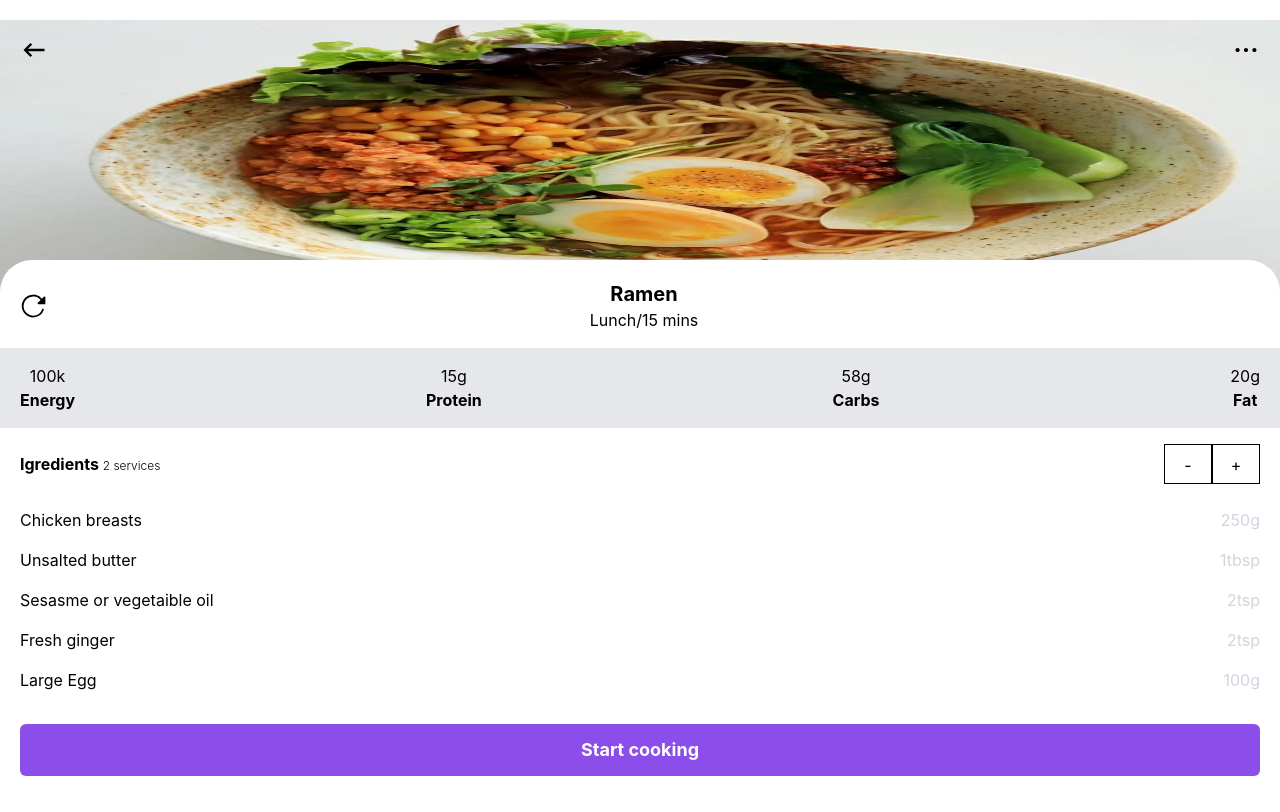
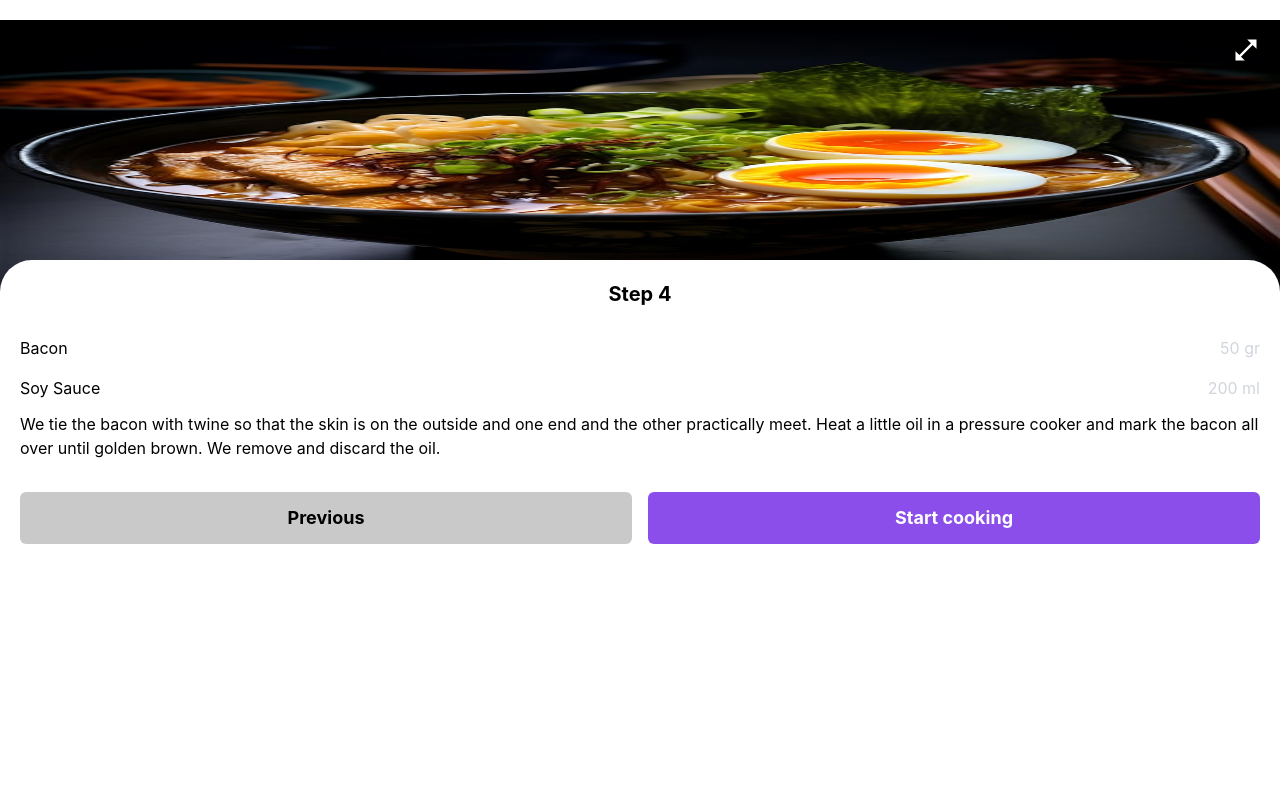
Before and after one commit to AllanFilimaoZita/Meal-Planner-App, a React (Vite) app: page / in a window 1280 px wide. Built offline with nearby package versions, Linux system fonts and the light colour scheme.

Commit message:
feat: preparetion page

```diff
--- a/src/App.jsx
+++ b/src/App.jsx
@@ -2,19 +2,20 @@ import { BrowserRouter, Routes, Route } from "react-router-dom";
 
 // import SignUp from "./pages/SignUp";
 // import Onboarding from "./pages/Onboarding";
-// import Step1 from './pages/Step1'
-// import Step2 from './pages/Step2'
-// import Notifications from './pages/Notifications'
-// import Feedback from './pages/Feedback'
-// import Upgrade from './pages/Upgrade'
+// import Step1 from './pages/Step1';
+// import Step2 from './pages/Step2';
+// import Notifications from './pages/Notifications';
+// import Feedback from './pages/Feedback';
+// import Upgrade from './pages/Upgrade';
 // import Milestone from "./pages/Milestone";
-import Recipe from './pages/Recipe'
+// import Recipe from './pages/Recipe';
+import Preparetion from './pages/Preparetion';
 
 function App() {
   return (
     <BrowserRouter>
       <Routes>
-        <Route path="/" element={<Recipe />} />
+        <Route path="/" element={<Preparetion />} />
       </Routes>
     </BrowserRouter>
   );
--- a/src/pages/Preparetion.jsx
+++ b/src/pages/Preparetion.jsx
@@ -1,7 +1,51 @@
+import { MdOpenInFull } from "react-icons/md";
+
+import Ramen from '../assets/img/ramen.png'
+
 function Preparetion() {
     return (
-        <>
-        </>
+        <div className="h-min-screen w-full py-5 relative">
+
+            <header className="w-full flex items-start justify-end gap-3 px-5 absolute py-4">
+                <MdOpenInFull className="text-white size-7" />
+            </header>
+
+            <section>
+                <img src={Ramen} className="w-full h-70" />
+            </section>
+
+            <section className="flex flex-col justify-between items-center w-full h-full py-5 absolute top-65 bg-white rounded-t-4xl">
+                <section className="w-full flex items-center justify-center px-5">
+                    <div className="flex flex-col items-center">
+                        <h3 className="font-bold text-xl">Step 4</h3>
+                    </div>
+                </section>
+
+                <section className="flex flex-col w-full gap-3 px-5 py-4">
+                    <ul className="flex flex-col gap-4 mt-3">
+                        <li className="flex items-center justify-between">
+                            <p>Bacon</p>
+                            <span className="text-gray-300">50 gr</span>
+                        </li>
+                        <li className="flex items-center justify-between">
+                            <p>Soy Sauce</p>
+                            <span className="text-gray-300">200 ml</span>
+                        </li>
+                    </ul>
+
+                    <p>
+                        We tie the bacon with twine so that the skin is on the outside and one end and the other practically meet. Heat a little oil in a pressure cooker and mark the bacon all over until golden brown. We remove and discard the oil.
+                    </p>
+
+                    <div className="flex gap-4 mt-5">
+
+                        <button className="bg-[#c9c9c9] w-full py-3 rounded-md text-black text-lg font-bold">Previous</button>
+                        <button className="bg-[#8B4EEB] w-full py-3 rounded-md text-white text-lg font-bold">Start cooking </button>
+                    </div>
+                </section>
+            </section>
+
+        </div>
     )
 }
 
```
Also changed, not shown: src/assets/img/ramen.png (added).
